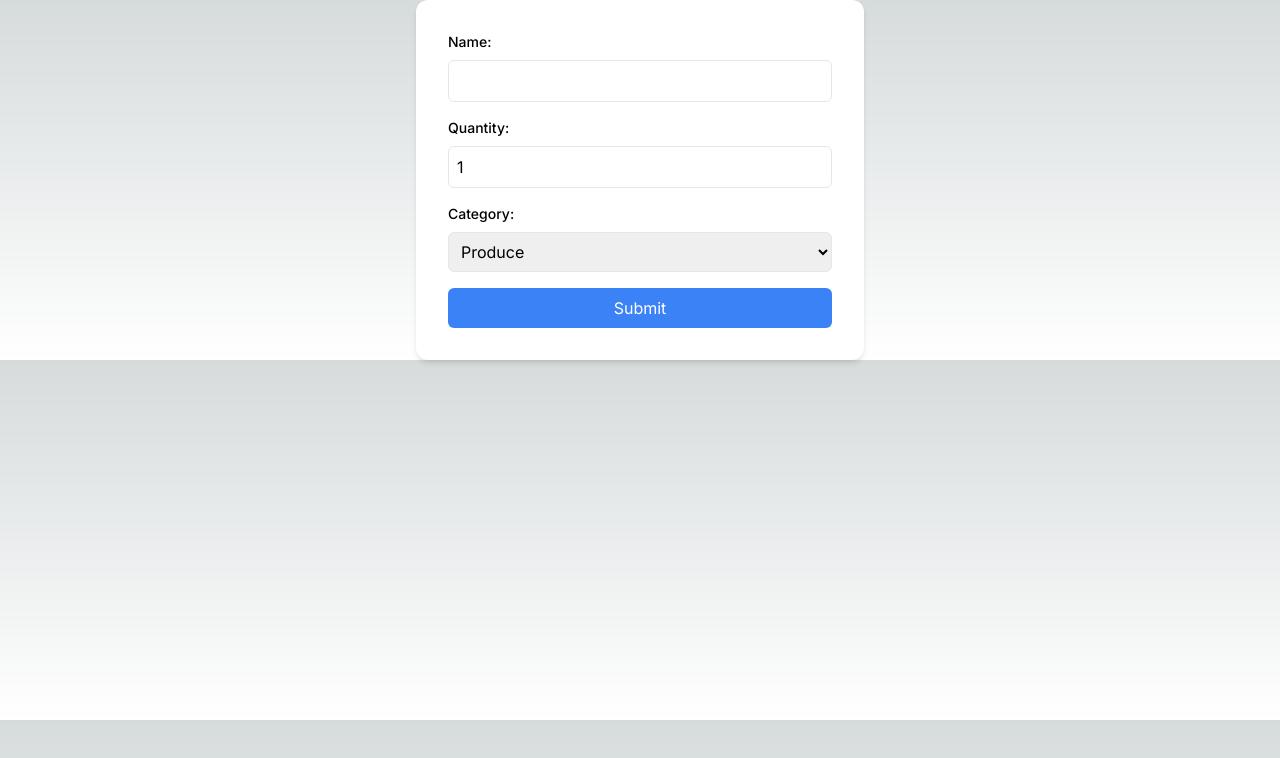
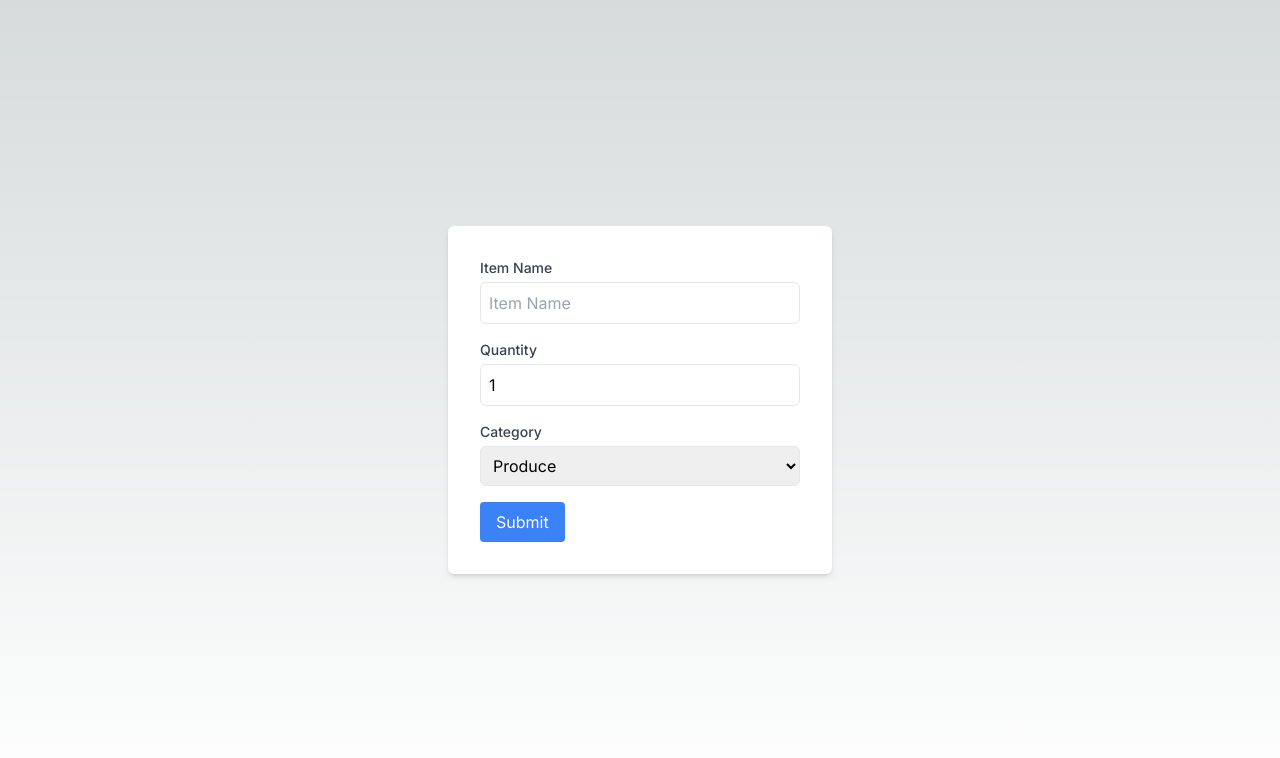
Before and after one commit to jonahscott/cprg306-assignments, a Next.js app: page /week4 in a window 1280 px wide. Shown: the top 758 px of the page. Built offline with nearby package versions, Linux system fonts and the light colour scheme.

Commit message:
redo new item, look nice, provide alerts

```diff
--- a/app/week4/new-item.js
+++ b/app/week4/new-item.js
@@ -18,28 +18,64 @@ export default function NewItem() {
   };
 
   return (
-    <form onSubmit={handleSubmit} className="p-8 max-w-md mx-auto bg-white rounded-xl shadow-md space-y-4">
-      <div className="flex flex-col space-y-2">
-        <label htmlFor="name" className="text-sm font-medium">Name:</label>
-        <input type="text" id="name" value={name} onChange={(e) => setName(e.target.value)} required className="p-2 border rounded-md" />
+    <div className="min-h-screen flex items-center justify-center bg-black-100">
+      <form onSubmit={handleSubmit} className="p-8 bg-white rounded-md shadow-md w-96 space-y-4">
+        <div>
+          <label htmlFor="name" className="block text-sm font-medium text-gray-700">
+            Item Name
+          </label>
+          <input
+            type="text"
+            id="name"
+            value={name}
+            onChange={(e) => setName(e.target.value)}
+            required
+            placeholder="Item Name"
+            className="mt-1 p-2 w-full border rounded-md text-black"
+          />
         </div>
-
-      <div className="flex flex-col space-y-2">
-        <label htmlFor="quantity" className="text-sm font-medium">Quantity:</label>
-        <input type="number" id="quantity" min="1" max="99" value={quantity} onChange={(e) => setQuantity(Number(e.target.value))} required className="p-2 border rounded-md" />
+        <div>
+          <label htmlFor="quantity" className="block text-sm font-medium text-gray-700">
+            Quantity
+          </label>
+          <input
+            type="number"
+            id="quantity"
+            min="1"
+            max="99"
+            value={quantity}
+            onChange={(e) => setQuantity(Number(e.target.value))}
+            required
+            className="mt-1 p-2 w-full border rounded-md text-black"
+          />
         </div>
-
-      <div className="flex flex-col space-y-2">
-        <label htmlFor="category" className="text-sm font-medium">Category:</label>
-        <select id="category" value={category} onChange={(e) => setCategory(e.target.value)} className="p-2 border rounded-md">
+        <div>
+          <label htmlFor="category" className="block text-sm font-medium text-gray-700">
+            Category
+          </label>
+          <select
+            id="category"
+            value={category}
+            onChange={(e) => setCategory(e.target.value)}
+            className="mt-1 p-2 w-full border rounded-md text-black"
+          >
             <option value="produce">Produce</option>
             <option value="dairy">Dairy</option>
             <option value="bakery">Bakery</option>
-          {/* Add other categories as per your requirement */}
+            <option value="meat">Meat</option>
+            <option value="frozen">Frozen Foods</option>
+            <option value="canned">Canned Goods</option>
+            <option value="dry">Dry Goods</option>
+            <option value="beverages">Beverages</option>
+            <option value="snacks">Snacks</option>
+            <option value="household">Household</option>
+            <option value="other">Other</option>
           </select>
         </div>
-
-      <button type="submit" className="w-full p-2 bg-blue-500 text-white rounded-md hover:bg-blue-600">Submit</button>
+        <button type="submit" className="py-2 px-4 bg-blue-500 text-white rounded">
+          Submit
+        </button>
       </form>
+    </div>
   );
 }
```
Lines whose indentation alone changed are shown as unchanged.
